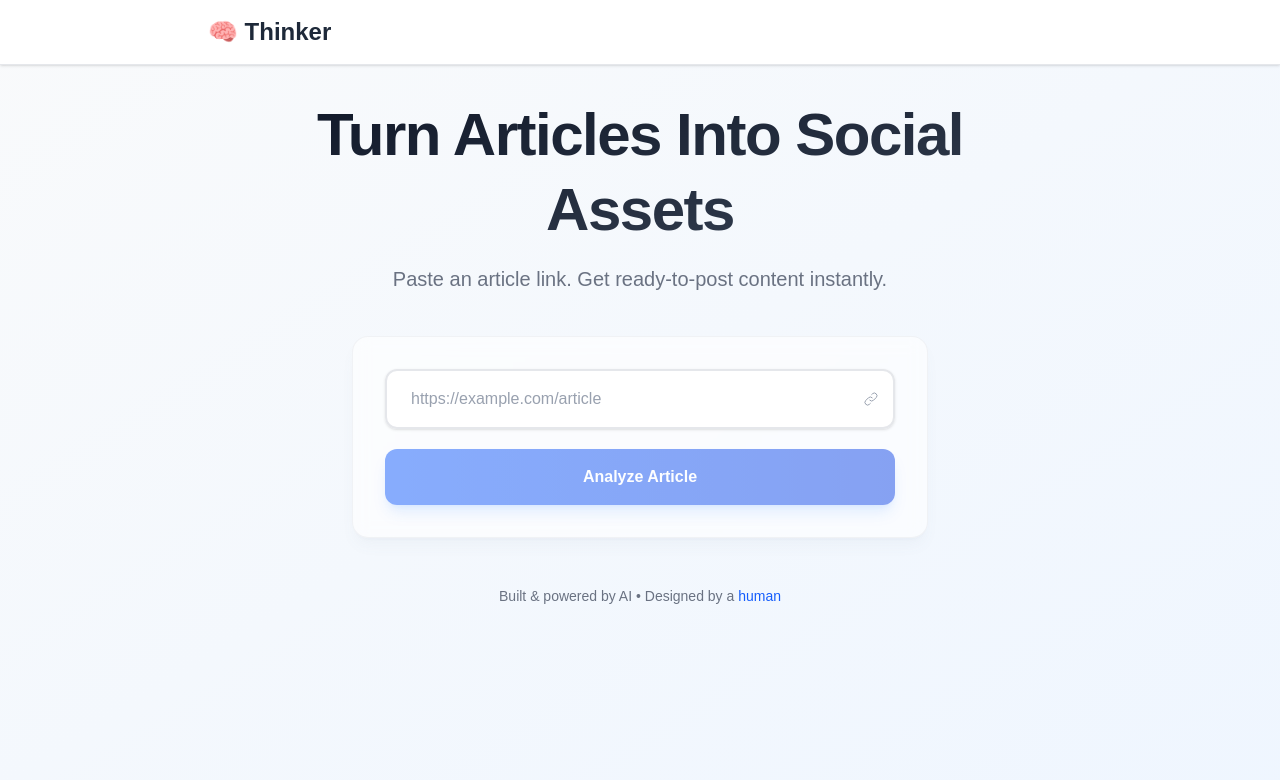
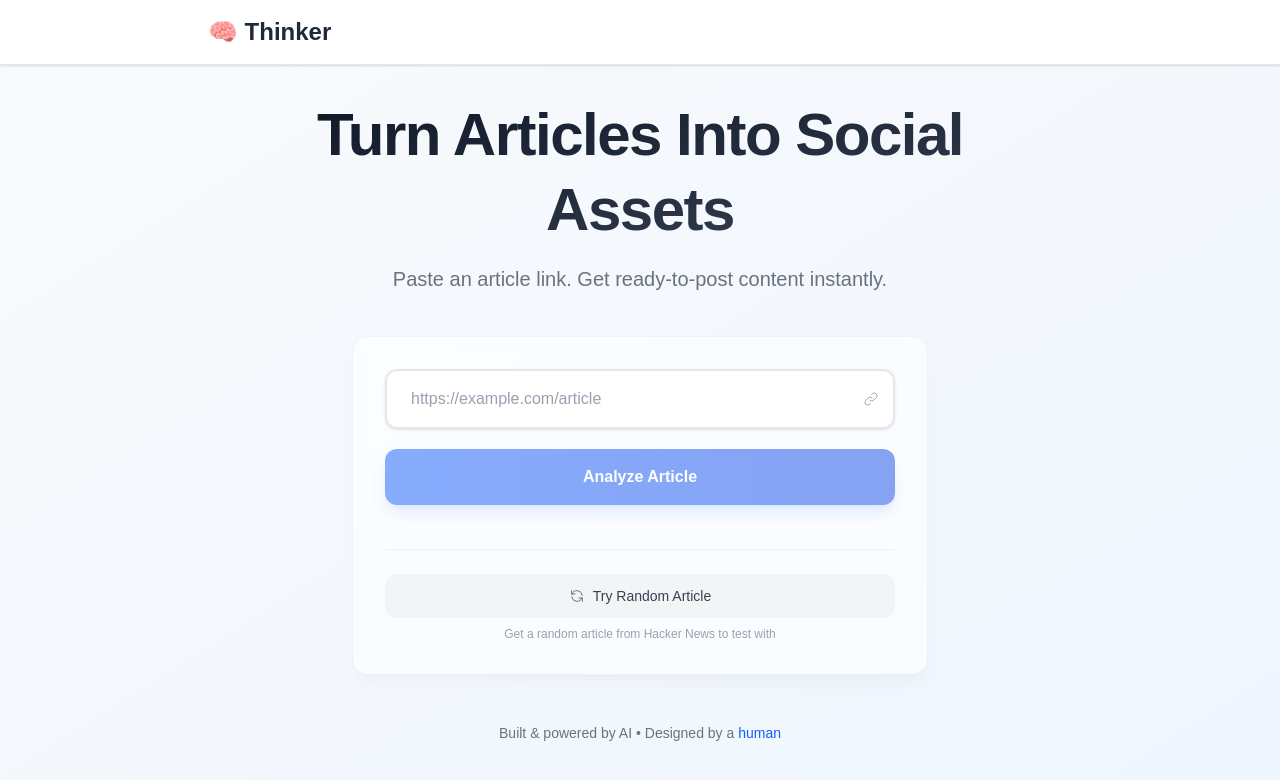
Before and after one commit to slavayosome/thinker, a Next.js app: page / in a window 1280 px wide. Shown: the top 780 px of the page. Built offline with nearby package versions, Linux system fonts and the light colour scheme.

Commit message:
feat: add Try Random Article feature with Hacker News integration - new API endpoint fetches random HN articles, homepage button auto-fills and analyzes random articles for easy testing and demos

```diff
--- /dev/null
+++ b/src/app/api/random-article/route.ts
@@ -0,0 +1,70 @@
+import { NextRequest, NextResponse } from 'next/server';
+
+export async function GET() {
+  try {
+    // Fetch top stories from Hacker News
+    const topStoriesResponse = await fetch('https://hacker-news.firebaseio.com/v0/topstories.json');
+
+    if (!topStoriesResponse.ok) {
+      throw new Error('Failed to fetch top stories');
+    }
+
+    const topStoryIds = await topStoriesResponse.json();
+
+    // Take first 30 stories to avoid too many requests
+    const storyIds = topStoryIds.slice(0, 30);
+
+    // Fetch details for multiple stories
+    const storyPromises = storyIds.map(async (id: number) => {
+      try {
+        const response = await fetch(`https://hacker-news.firebaseio.com/v0/item/${id}.json`);
+        if (response.ok) {
+          return await response.json();
+        }
+        return null;
+      } catch {
+        return null;
+      }
+    });
+
+    const stories = await Promise.all(storyPromises);
+
+    // Filter for stories with URLs (not Ask HN, Show HN text posts, etc.)
+    const articlesWithUrls = stories.filter(story =>
+      story &&
+      story.url &&
+      story.title &&
+      !story.url.includes('news.ycombinator.com') && // Exclude HN internal links
+      (story.url.includes('http://') || story.url.includes('https://')) &&
+      story.title.length > 10 // Ensure decent title length
+    );
+
+    if (articlesWithUrls.length === 0) {
+      return NextResponse.json(
+        { error: 'No suitable articles found' },
+        { status: 404 }
+      );
+    }
+
+    // Pick a random article
+    const randomIndex = Math.floor(Math.random() * articlesWithUrls.length);
+    const selectedArticle = articlesWithUrls[randomIndex];
+
+    return NextResponse.json({
+      success: true,
+      article: {
+        title: selectedArticle.title,
+        url: selectedArticle.url,
+        score: selectedArticle.score,
+        source: 'Hacker News'
+      }
+    });
+
+  } catch (error) {
+    console.error('Error fetching random article:', error);
+    return NextResponse.json(
+      { error: 'Failed to fetch random article' },
+      { status: 500 }
+    );
+  }
+}
--- a/src/app/page.tsx
+++ b/src/app/page.tsx
@@ -84,6 +84,7 @@ export default function Home() {
   const [isLatestItem, setIsLatestItem] = useState(true);
   const [currentHistoryTitle, setCurrentHistoryTitle] = useState<string | null>(null);
   const [hasHistory, setHasHistory] = useState(false);
+  const [loadingRandomArticle, setLoadingRandomArticle] = useState(false);
 
   // Check for existing history on component mount
   useEffect(() => {
@@ -470,6 +471,39 @@ export default function Home() {
     handleStartNew();
   };
 
+  // Function to fetch and analyze a random article
+  const handleTryRandomArticle = async () => {
+    try {
+      setLoadingRandomArticle(true);
+      clearError();
+
+      const response = await fetch('/api/random-article');
+
+      if (!response.ok) {
+        throw new Error('Failed to fetch random article');
+      }
+
+      const data = await response.json();
+
+      if (!data.success || !data.article) {
+        throw new Error('No article returned');
+      }
+
+      // Set the URL and start analysis
+      const articleUrl = data.article.url;
+      setEditingUrl(articleUrl);
+
+      // Start analyzing the random article
+      await handleFetchArticle(articleUrl);
+
+    } catch (err) {
+      console.error('Error fetching random article:', err);
+      setError(createError('api', 'Failed to load random article', 'Please try again or enter a URL manually', true));
+    } finally {
+      setLoadingRandomArticle(false);
+    }
+  };
+
   return (
     <div className="min-h-screen bg-gradient-to-br from-gray-50 to-blue-50">
       {/* Header with History Button */}
@@ -788,9 +822,37 @@ export default function Home() {
                           'Analyze Article'
                         )}
                       </button>
+
+                      {/* Try Random Article Button */}
+                      <div className="mt-6 pt-6 border-t border-gray-200/50">
+                        <button
+                          onClick={handleTryRandomArticle}
+                          disabled={loading || loadingRandomArticle}
+                          className="w-full bg-gray-100 text-gray-700 py-3 px-6 rounded-xl hover:bg-gray-200 transition-all duration-300 disabled:opacity-50 disabled:cursor-not-allowed font-medium text-sm"
+                        >
+                          {loadingRandomArticle ? (
+                            <div className="flex items-center justify-center">
+                              <svg className="animate-spin -ml-1 mr-2 h-4 w-4 text-gray-500" xmlns="http://www.w3.org/2000/svg" fill="none" viewBox="0 0 24 24">
+                                <circle className="opacity-25" cx="12" cy="12" r="10" stroke="currentColor" strokeWidth="4"></circle>
+                                <path className="opacity-75" fill="currentColor" d="M4 12a8 8 0 018-8V0C5.373 0 0 5.373 0 12h4zm2 5.291A7.962 7.962 0 014 12H0c0 3.042 1.135 5.824 3 7.938l3-2.647z"></path>
+                              </svg>
+                              Finding article...
+                            </div>
+                          ) : (
+                            <div className="flex items-center justify-center">
+                              <svg className="w-4 h-4 mr-2 text-gray-500" fill="none" stroke="currentColor" viewBox="0 0 24 24">
+                                <path strokeLinecap="round" strokeLinejoin="round" strokeWidth={1.5} d="M4 4v5h.582m15.356 2A8.001 8.001 0 004.582 9m0 0H9m11 11v-5h-.581m0 0a8.003 8.003 0 01-15.357-2m15.357 2H15" />
+                              </svg>
+                              Try Random Article
+                            </div>
+                          )}
+                        </button>
+                        <p className="text-xs text-gray-400 text-center mt-2">
+                          Get a random article from Hacker News to test with
+                        </p>
+                      </div>
                     </form>
 
-                    {/* Subtle feature indicators */}
                     {/* <div className="mt-5 pt-4 border-t border-gray-200/50">
                       <div className="flex justify-center items-center gap-6 text-xs text-gray-400">
                         <div className="flex items-center gap-1.5">
```
